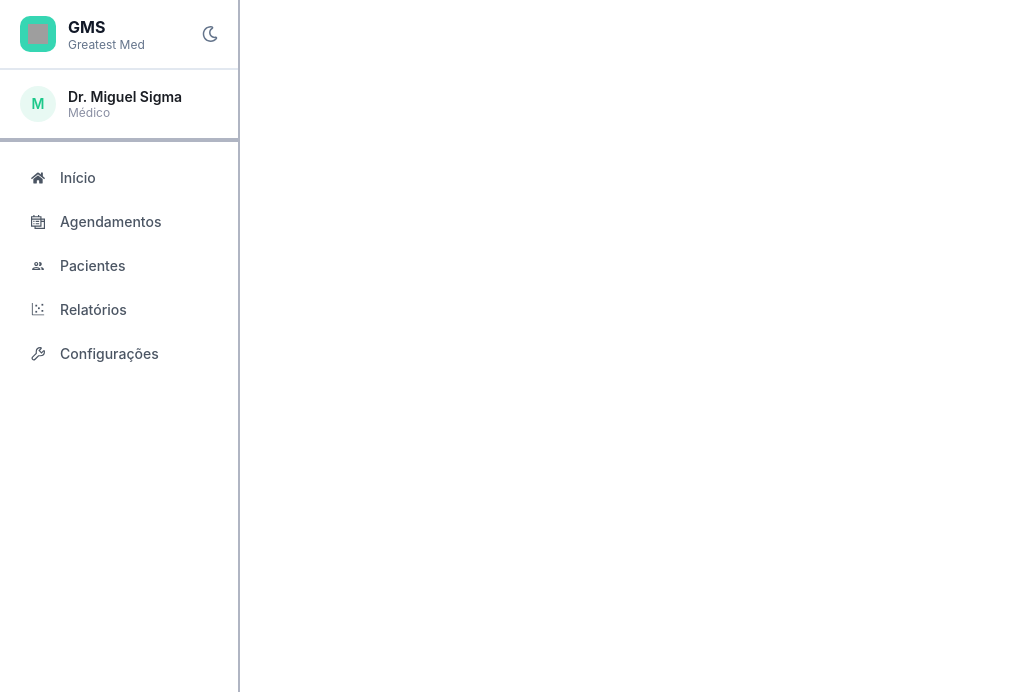
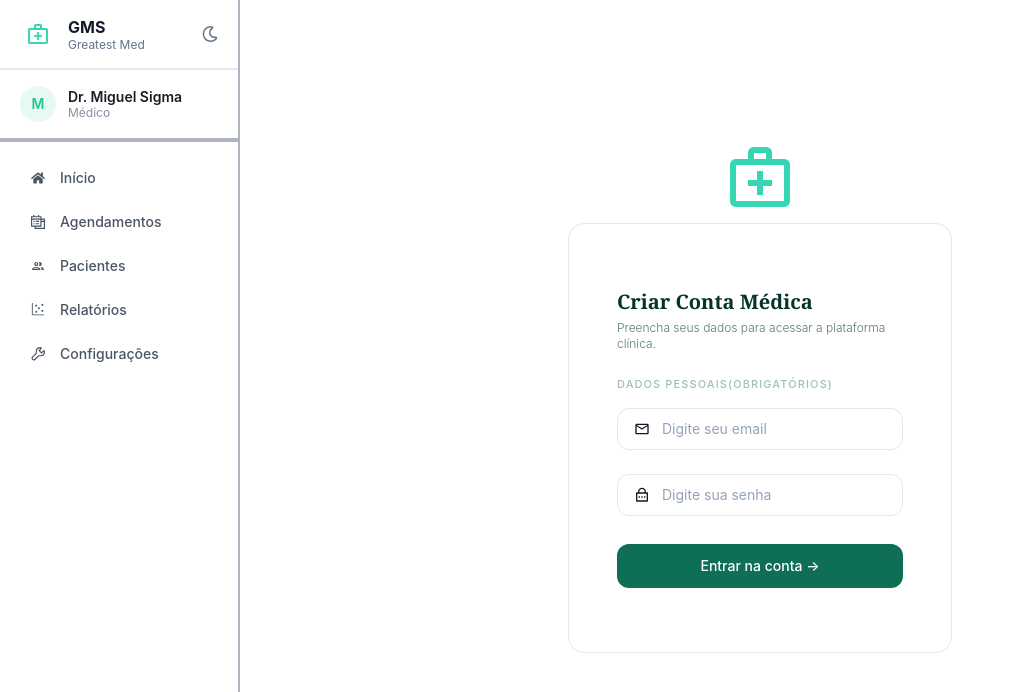
Before and after one commit to ViFeijo/FrontendGreatestSystem, a React (Vite) app: page /login in a window 1280 px wide. Shown: the top 692 px of the page, without its empty margins (0-1015 px from the left). Built offline with nearby package versions, Linux system fonts and the light colour scheme; grey boxes are pictures that could not be loaded.

Commit message:
login/signup, começando o config

```diff
--- a/src/App.tsx
+++ b/src/App.tsx
@@ -9,6 +9,7 @@ import { Pacientes } from "./pages/pacientes/pacientes";
 import { Relatorios } from "./pages/relatorios";
 import { Configuracoes } from "./pages/configuracoes/configuracoes";
 import { SignUp } from "./pages/signUp";
+import { Login } from "./pages/login";
 
 const buttonsHeader = [
   { name: "Início", link: "/dashboard", icon: <FaHome /> },
@@ -32,6 +33,7 @@ function App() {
 
         <div className="flex-1 overflow-y-auto overflow-x-hidden">
           <Routes>
+            <Route path="/login" element={<Login />} />
             <Route path="/signUp" element={<SignUp />} />
             <Route path="/" element={<Navigate to="/dashboard" />} />
             <Route path="/dashboard" element={<Dashboard />} />
--- a/src/assets/icons/index.ts
+++ b/src/assets/icons/index.ts
@@ -10,6 +10,8 @@ import { AiTwotoneSchedule } from "react-icons/ai";
 import { GrGroup } from "react-icons/gr";
 import { TbWriting } from "react-icons/tb";
 import { LuClipboardPen } from "react-icons/lu";
+import { FaShieldAlt } from "react-icons/fa";
+import { FaArrowsRotate } from "react-icons/fa6";
 
 const iconsObj = {
   email: MdOutlineMail,
@@ -24,6 +26,8 @@ const iconsObj = {
   activePatients: GrGroup,
   writting: TbWriting,
   clipboard: LuClipboardPen,
+  shield: FaShieldAlt,
+  arrowsRotating: FaArrowsRotate,
 };
 
 export default iconsObj;
--- a/src/components/header/botaoHeader/index.tsx
+++ b/src/components/header/botaoHeader/index.tsx
@@ -2,9 +2,9 @@ import { Link, useLocation } from "react-router-dom";
 import type { JSX } from "react/jsx-dev-runtime";
 
 type buttons = {
-  name: string;
-  link: string;
-  icon: JSX.Element;
+  name?: string;
+  link?: string;
+  icon?: JSX.Element;
 };
 
 type HeaderProps = {
--- a/src/components/header/logo/index.tsx
+++ b/src/components/header/logo/index.tsx
@@ -1,5 +1,6 @@
 import { useEffect, useState } from "react";
 import { FaRegMoon } from "react-icons/fa";
+import logo from "../../../assets/img/logo.png";
 
 export function Logo() {
   const [modoescuro, setModoEscuro] = useState(() => {
@@ -21,8 +22,8 @@ export function Logo() {
   }, [modoescuro]);
   return (
     <div className="flex items-center px-5 py-4 gap-3 border-b-2 border-(--border)">
-      <div className="w-9 h-9 bg-(--primary) rounded-[10px] flex items-center justify-center">
-        <img src="https://chatgpt.com/" alt="logo" className="w-5 h-5" />
+      <div className="w-9 h-9 rounded-[10px] flex items-center justify-center">
+        <img src={logo} alt="logo" className="w-5 h-5" />
       </div>
       <div className="flex-1">
         <h1 className="text-base font-bold text-(--text-primary) leading-tight">
--- a/src/pages/configuracoes/configuracoes.tsx
+++ b/src/pages/configuracoes/configuracoes.tsx
@@ -1,13 +1,33 @@
+import { Buttons } from "../../components/header/botaoHeader";
+import iconsObj from "../../assets/icons";
+
 export function Configuracoes() {
+  const configButtons = [
+    { name: "Perfil", Icon: <iconsObj.person /> },
+    { name: "Segurança", icon: <iconsObj.shield /> },
+    { name: "Integrações", icon: <iconsObj.arrowsRotating /> },
+  ];
   return (
-    <>
+    <div className="w-1/2">
       <h2>Configurações</h2>
-      <section>
-        <div>
-          <h2>Navegação</h2>
+      <section className="flex flex-col items-center">
+        <div className="px-[4em] py-[2em] border-[1px] border-[solid] border-[var(--border)] flex flex-col mx-[2em] my-[3em]">
+          <div>
+            <h2>Navegação</h2>
+          </div>
+          <div>
+            <Buttons buttons={configButtons} />
+          </div>
         </div>
-        <div></div>
+        <div className="px-[4em] py-[2em] border-[1px] border-[solid] border-[var(--border)] flex flex-col mx-[2em] my-[3em]">
+          <div className="flex flex-col items-center">
+            <img className="w-[4em] h-[4em] rounded-[1em]" src="#"></img>
+            <h2>nome</h2>
+            <h3>CRM: crm hipotético</h3>
+            <h4>especialidade</h4>
+          </div>
+        </div>
       </section>
-    </>
+    </div>
   );
 }
--- /dev/null
+++ b/src/pages/login/hook/login.tsx
@@ -0,0 +1,21 @@
+import api from "../../../services/api";
+
+type UseLoginProp = {
+  email: string;
+  password: string;
+};
+
+export function useLogin() {
+  function login({ email, password }: UseLoginProp) {
+    try {
+      api.post("/auth/doctor/login", {
+        email: email,
+        password: password,
+      });
+    } catch (error) {
+      console.log(error);
+    }
+  }
+
+  return { login };
+}
--- /dev/null
+++ b/src/pages/login/index.tsx
@@ -0,0 +1,63 @@
+import { useState } from "react";
+import iconsObj from "../../assets/icons";
+import { Input } from "../../components/input";
+import { useLogin } from "./hook/login";
+import logo from "../../assets/img/logo.png";
+
+export function Login() {
+  const [email, setEmail] = useState("");
+  const [password, setPassword] = useState("");
+  const { login } = useLogin();
+  function handleClick() {
+    login({ email, password });
+  }
+  return (
+    <>
+      <div className="flex flex-col items-center justify-center h-screen">
+        <div>
+          <img src={logo}></img>
+        </div>
+
+        <div className="mt-4 px-12 py-16 border border-gray-200 rounded-2xl bg-white max-w-sm mx-auto ">
+          <p className="text-xl font-serif font-bold text-[#04342c] mb-1">
+            Criar Conta Médica
+          </p>
+          <p className="text-xs text-[#5a7a71] mb-6 font-light">
+            Preencha seus dados para acessar a plataforma clínica.
+          </p>
+
+          <span className="text-[11px] font-medium text-[#9fbfb7] tracking-widest uppercase mb-2 block">
+            Dados pessoais(Obrigatórios)
+          </span>
+
+          <div className="flex flex-col gap-2">
+            <Input
+              placeholder="Digite seu email"
+              mostrarLupa={false}
+              icone={iconsObj.email}
+              mudarBorda={true}
+              value={email}
+              onChange={setEmail}
+            />
+            <Input
+              placeholder="Digite sua senha"
+              mostrarLupa={false}
+              type="password"
+              icone={iconsObj.password}
+              mudarBorda={true}
+              value={password}
+              onChange={setPassword}
+            />
+          </div>
+
+          <button
+            onClick={handleClick}
+            className="w-full bg-[#0f6e56] hover:bg-[#085041] text-white text-sm font-medium py-3 rounded-xl mt-5 transition-all"
+          >
+            Entrar na conta →
+          </button>
+        </div>
+      </div>
+    </>
+  );
+}
--- a/src/pages/signUp/index.tsx
+++ b/src/pages/signUp/index.tsx
@@ -2,6 +2,8 @@ import { Input } from "../../components/input";
 import iconsObj from "../../assets/icons";
 import { useState } from "react";
 import { useSignUp } from "./hook";
+import logo from "../../assets/img/logo.png";
+import { Link } from "react-router-dom";
 
 export function SignUp() {
   const [nome, setNome] = useState("");
@@ -21,7 +23,9 @@ export function SignUp() {
   return (
     <>
       <div className="flex flex-col items-center justify-center h-screen">
-        <div>/*imagem aqui*/</div>
+        <div>
+          <img src={logo}></img>
+        </div>
 
         <div className="mt-4 px-12 py-16 border border-gray-200 rounded-2xl bg-white max-w-sm mx-auto ">
           <p className="text-xl font-serif font-bold text-[#04342c] mb-1">
@@ -108,6 +112,11 @@ export function SignUp() {
           >
             Criar conta →
           </button>
+          <div className="w-full hover:text-white text-sm font-medium py-3 rounded-xl mt-5 transition-all">
+            <Link to="/login">
+              <p className="text-center  text-black">Já tens conta?</p>
+            </Link>
+          </div>
         </div>
       </div>
     </>
```
